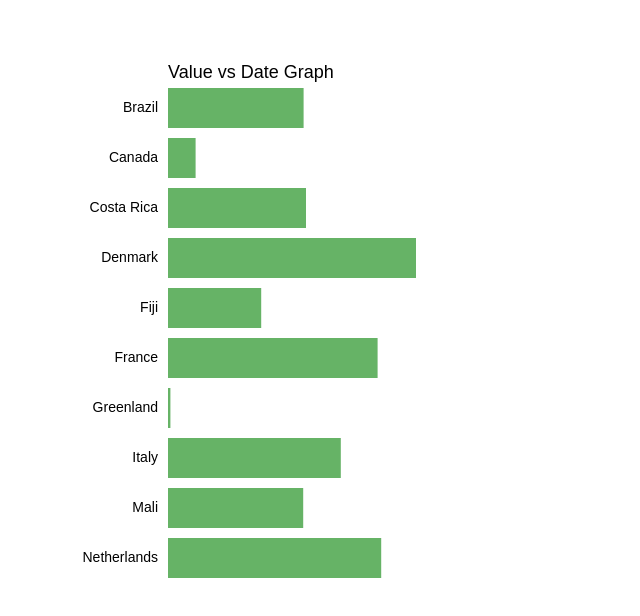
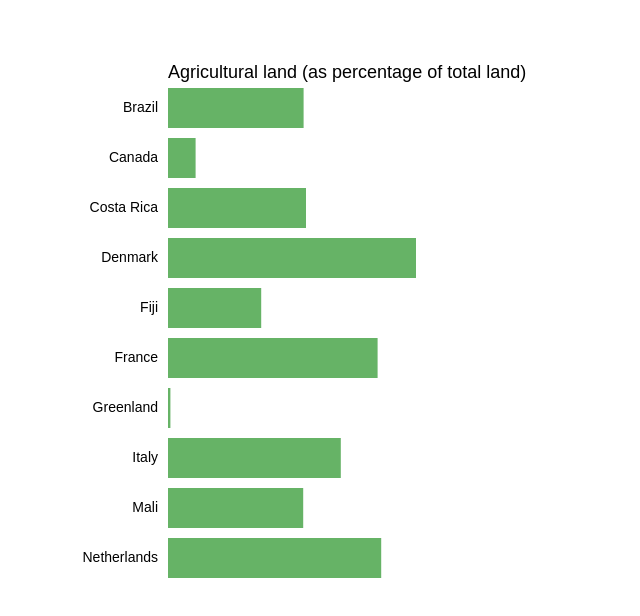
Before and after one commit to bobbyw-ng/mit-data-viz, a plain HTML site: page d3pset_index.html in a window 1280 px wide. Shown: the whole page, without its empty margins (0-640 px from the left). Drawn offline with nearby package versions, Linux system fonts and the light colour scheme.

Commit message:
Update d3pset_index.html
Updated title

```diff
--- a/d3pset_index.html
+++ b/d3pset_index.html
@@ -70,7 +70,7 @@
 				.attr("y", 70)
 				.attr("text-anchor", "left")
 				.attr("class", "title-styling")
-				.text("Value vs Date Graph");
+				.text("Agricultural land (as percentage of total land)");
 
 		</script>
 		</div>
```
